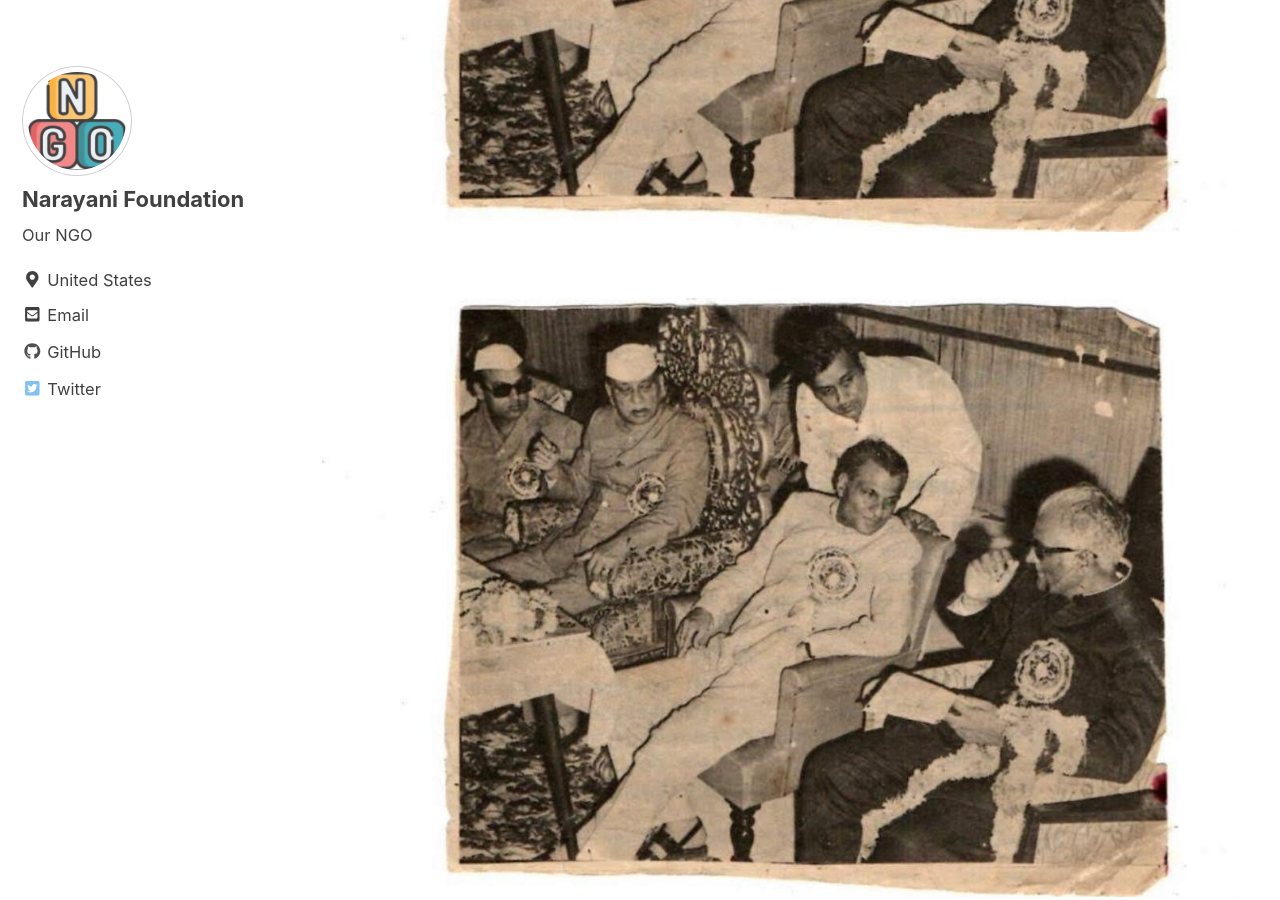
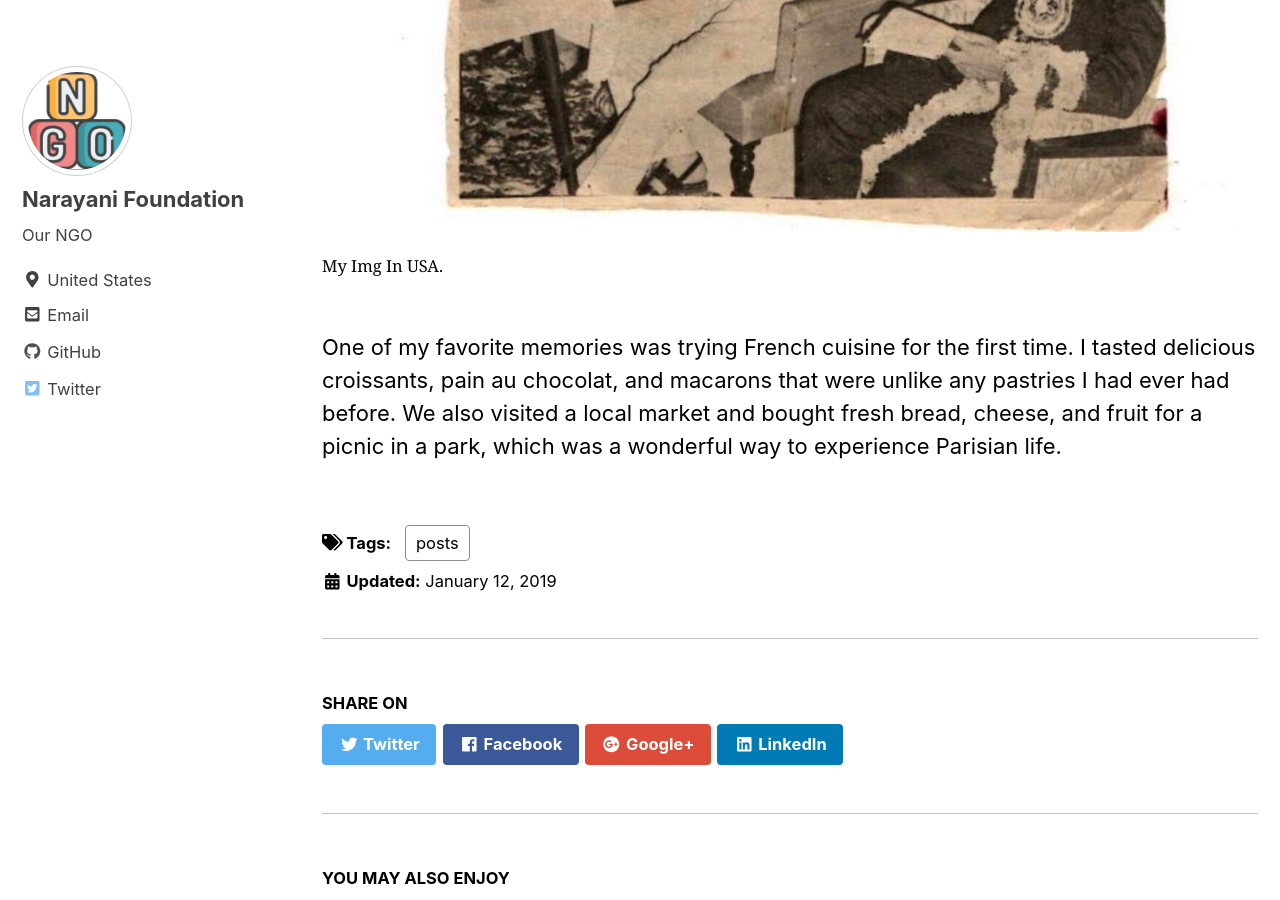
Before and after one commit to hajm0la/media, a Jekyll site: the page built from _posts/2022-03-21-media.md, in a window 1280 px wide and 900 px high, scrolled down 765 px. Built offline with Jekyll 4.4.1, drawn with Linux system fonts in a browser that asks for light colours; cached includes are drawn as plain includes; nearby versions of some CDN libraries.

Commit message:
Update 2022-03-21-media.md

```diff
--- a/_posts/2022-03-21-media.md
+++ b/_posts/2022-03-21-media.md
@@ -9,13 +9,9 @@ My first trip was an incredible experience that I will never forget. I traveled
 
 <figure>
    <img src="https://github.com/hajm0la/media/blob/main/assets/img1111.jpg" alt="Img taken in USA">
+    <figcaption>My Img In USA.</figcaption>
 </figure>
 
 
-<figure>
-  <img src="https://github.com/hajm0la/media/blob/main/assets/img1111.jpg" alt="this is a placeholder image">
-  <figcaption>My Img In USA.</figcaption>
-</figure>
-
 
 One of my favorite memories was trying French cuisine for the first time. I tasted delicious croissants, pain au chocolat, and macarons that were unlike any pastries I had ever had before. We also visited a local market and bought fresh bread, cheese, and fruit for a picnic in a park, which was a wonderful way to experience Parisian life.
```
